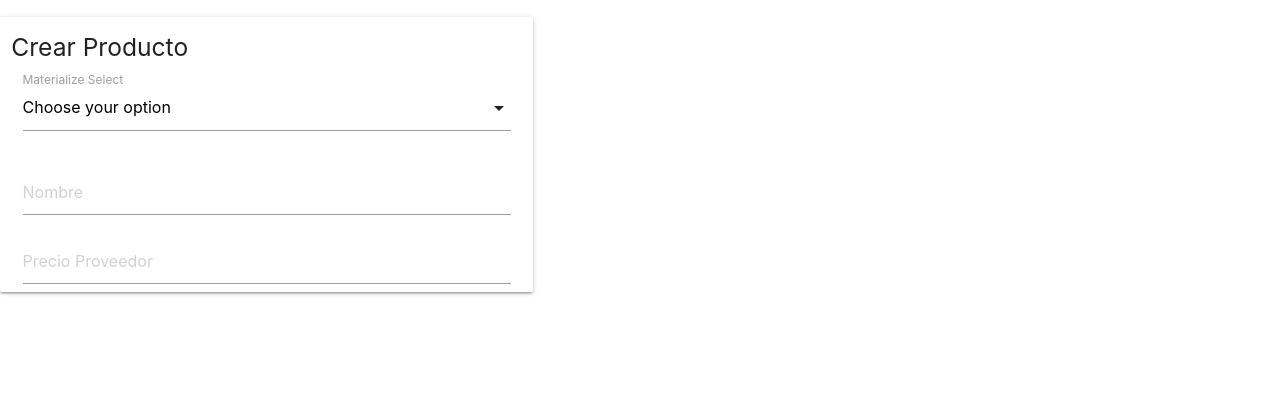
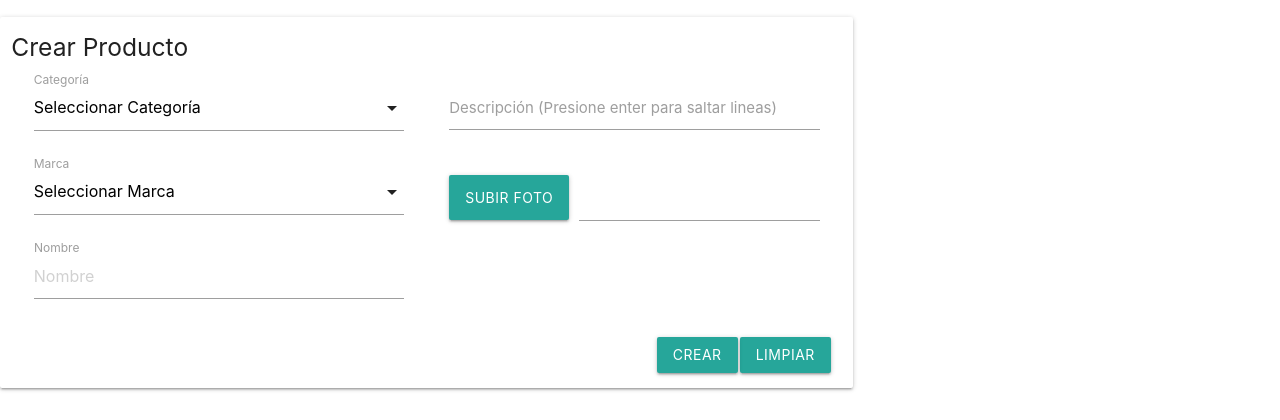
Before and after one commit to 4simplex/MEAN, an Angular app in the folder front/: page / in a window 1280 px wide. Shown: the part 692-1112 px from the top of the page. Before the commit the page ends 1019 px from the top, so only its background shows below. Built offline with nearby package versions, Linux system fonts and the light colour scheme; no server answers.

Commit message:
creating product component

```diff
--- a/front/src/app/components/product/product.component.html
+++ b/front/src/app/components/product/product.component.html
@@ -2,31 +2,96 @@
   <h4>Productos</h4>
 </div>
 <div class="row">
-  <div class="card col s5">
+  <div class="card col s8">
     <form [formGroup]="productForm">
       <h5>Crear Producto</h5>
+      <div class="col s6">
       <div class="input-field col s12">
         <select>
-          <option value="" disabled selected>Choose your option</option>
+          <option value="" disabled selected>Seleccionar Categoría</option>
           <option value="1">Option 1</option>
           <option value="2">Option 2</option>
           <option value="3">Option 3</option>
         </select>
-        <label>Materialize Select</label>
+        <label>Categoría</label>
       </div>
       <div class="input-field col s12">
-        <input type="text" formControlName='name' placeholder="Nombre">
+        <select>
+          <option value="" disabled selected>Seleccionar Marca</option>
+          <option value="1">Option 1</option>
+          <option value="2">Option 2</option>
+          <option value="3">Option 3</option>
+        </select>
+        <label>Marca</label>
+      </div>
+      <div class="input-field col s12">
+        <input type="text" formControlName='name' placeholder="Nombre" id="name">
+        <label for="name">Nombre</label>
         <div *ngIf="productForm.get('name').touched && productForm.get('name').invalid">
           <p *ngIf="!productForm.get('name').errors.valid">Debe escribir un nombre</p>
         </div>
       </div>
-      <div class="innput-field col s12">
-        <input type="text" formControlName='providerPrice' placeholder="Precio Proveedor">
+
+
+    </div>
+    <div class="col s6">
+      <div class="input-field col s12">
+        <textarea id="decription" class="materialize-textarea"></textarea>
+        <label for="description">Descripción (Presione enter para saltar lineas)</label>
+      </div>
+
+      <div class="file-field input-field col s12">
+        <div class="btn">
+          <span>Subir Foto</span>
+          <input type="file">
+        </div>
+        <div class="file-path-wrapper">
+          <input class="file-path validate" type="text">
+        </div>
+      </div>
+    </div>
+
+    <div class="input-field col s12">
+      <button class="btn right waves-effect waves-light" style="margin-left: 2px;">Limpiar</button>
+      <button class="btn right waves-effect waves-light">Crear</button>
+    </div>
+    </form>
+  </div>
+</div>
+
+<!-- para stock
+  <div class="input-field col s12">
+        <input type="text" formControlName='code' placeholder="Código de producto aleatorio" id="code">
+        <label for="code">Código de Producto</label>
+      </div>
+  <div class="input-field col s12">
+            <select>
+              <option value="" disabled selected>Seleccionar Proveedor</option>
+              <option value="1">Icarus</option>
+              <option value="2">Sony</option>
+              <option value="3">Distribuidora noa</option>
+            </select>
+            <label>Proveedor</label>
+          </div>
+      <div class="input-field col s12">
+          <input type="text" class="datepicker" id="datepicker">
+          <label for="datepicker">Fecha de compra al proveedor del stock</label>
+      </div>
+
+    <div class="input-field col s12">
+        <input type="text" formControlName='providerPrice' placeholder="Precio de Compra" id="providerPrice">
+        <label for="providerPrice">Precio de Compra x U</label>
         <div *ngIf="productForm.get('providerPrice').touched && productForm.get('providerPrice').invalid">
           <p *ngIf="!productForm.get('providerPrice').errors.valid">Debe escribir un precio</p>
           <p *ngIf="productForm.get('providerPrice').errors.cannotContainsEmptySpace">No puede incluir espacio</p>
         </div>
       </div>
-    </form>
-  </div>
-</div>
+
+      <div class="input-field col s12">
+        <input type="text" formControlName='customerPrice' placeholder="Precio de Venta" id="customerPrice">
+        <label for="customerPrice">Precio de Venta x U</label>
+      </div>
+      <div class="input-field col s12">
+        <input type="number" min="0" step="1" formControlName='stockQuantity' placeholder="Cantidad de Unidades" id="stockQuantity">
+        <label for="stockQuantity">Cantidad de unidades a ingresar</label>
+      </div>-->
--- a/front/src/app/components/product/product.component.ts
+++ b/front/src/app/components/product/product.component.ts
@@ -17,10 +17,14 @@ export class ProductComponent implements OnInit {
     name: new FormControl('', [
       Validators.required
     ]),
+    /*code: new FormControl(''),
+    customerPrice:  new FormControl(''),
     providerPrice: new FormControl('', [
       Validators.required,
       CustomValidators.cannotContainsEmptySpace
-    ])
+    ]),
+    stockQuantity: new FormControl('')*/
+
   })
 
   ngOnInit() {
@@ -28,6 +32,9 @@ export class ProductComponent implements OnInit {
     document.addEventListener('DOMContentLoaded', function() {
       var elems = document.querySelectorAll('select');
       var instances = M.FormSelect.init(elems, options);
+
+      var datapicker = document.querySelectorAll('.datepicker');
+      var datep = M.Datepicker.init(datapicker, options);
     });
   }
 
```
